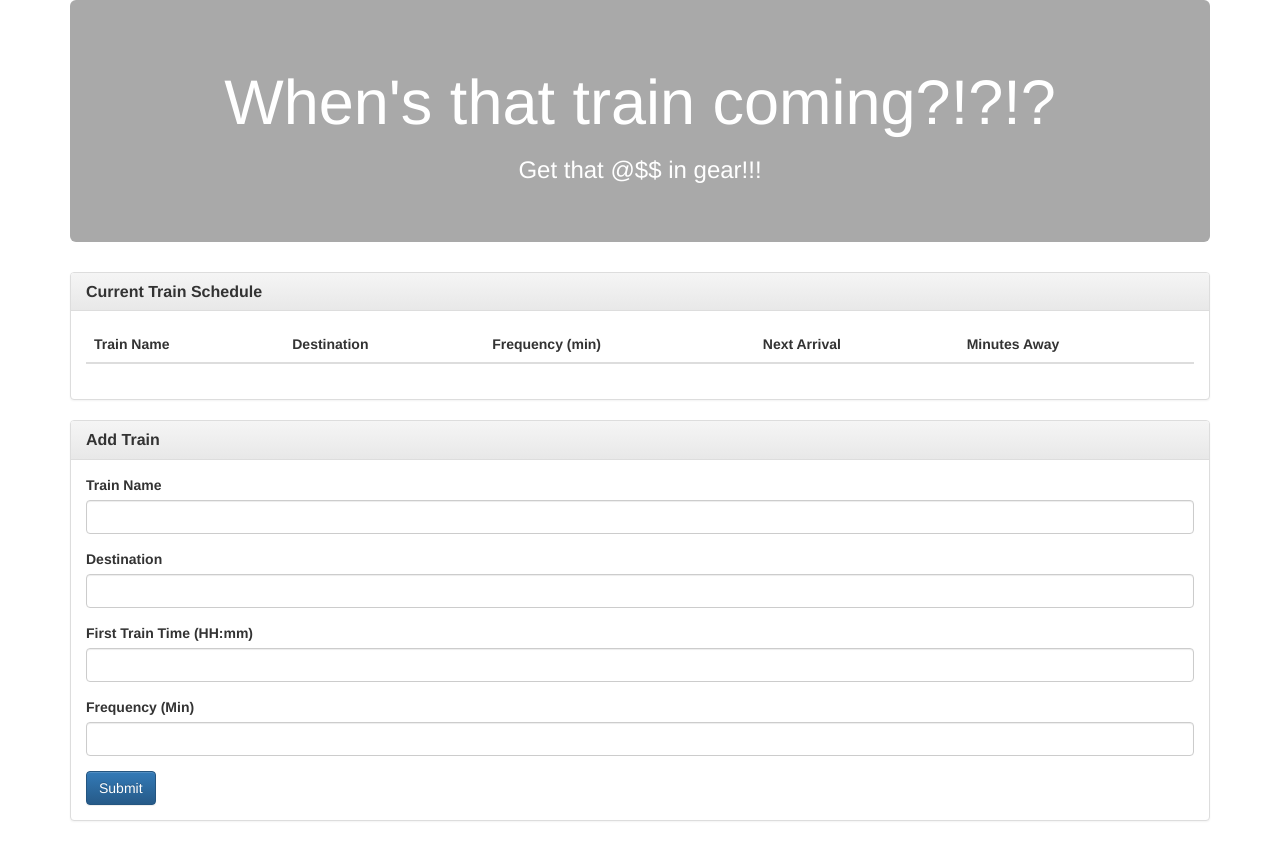
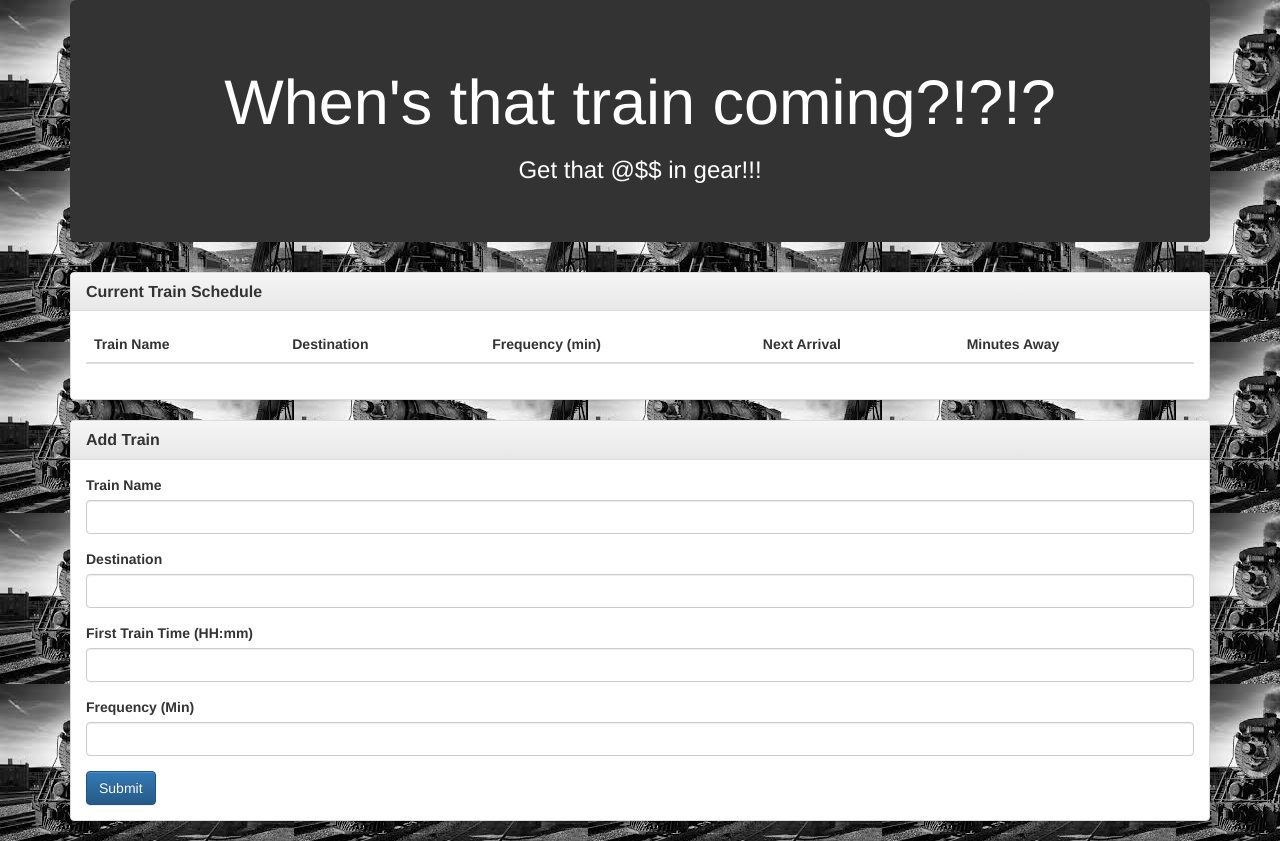
Before and after one commit to nickolasbuchanan/TrainTime, a plain HTML site: page index.html in a window 1280 px wide. Drawn offline with nearby package versions, Linux system fonts and the light colour scheme; no server answers.

Commit message:
added background image

```diff
--- a/index.html
+++ b/index.html
@@ -15,11 +15,12 @@
 
 </head>
 
-<body>
+<body background="assets/train.jpg">
+
 
   <div class="container">
 
-    <div class="jumbotron" style="background-color:#A9A9A9; color: white">
+    <div class="jumbotron" style="background-color:#333333; color: white">
       <h1 class="text-center">When's that train coming?!?!?</h1>
       <h3 class="text-center">Get that @$$ in gear!!!</h3>
     </div>
```
Also changed, not shown: assets/train.jpg (added).
